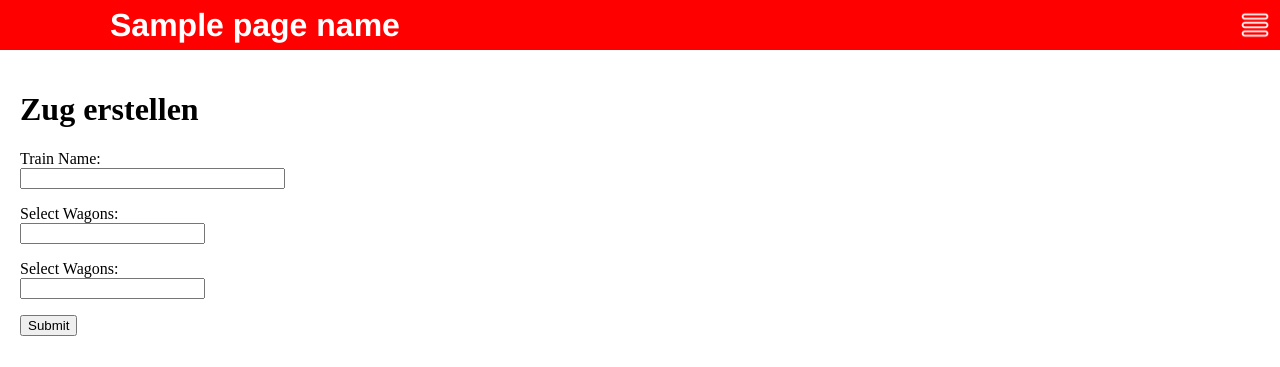
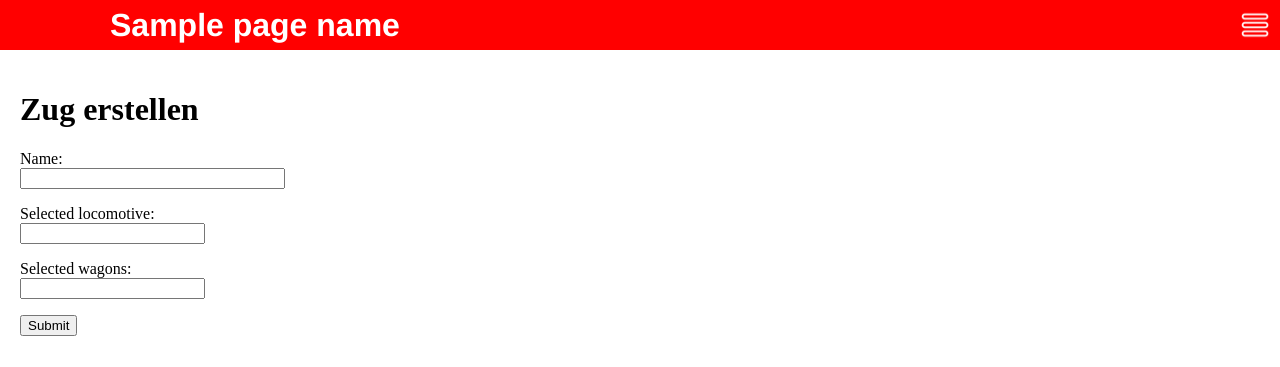
Before and after one commit to sarahmayrhofer/train_app, a Flask app: template fleet/app/templates/new_train.html in a window 1280 px wide. Shown: the top 367 px of the page. Run offline with Flask 3, Linux system fonts and the light colour scheme; the template is opened without the code that fills it: most values are stand-ins (such as "Sample title", 1, 10 or a date in 2020); form fields are guessed from the names that the template uses.

Commit message:
UI adaptions

```diff
--- a/fleet/app/routes.py
+++ b/fleet/app/routes.py
@@ -22,8 +22,10 @@ def index():
 
     locomotives = Locomotive.query.all()
     wagons = NormalWagon.query.all()
-    print(wagons)
-    return render_template('overview.html', page_name='Übersicht', user=user, wagons=wagons, locomotives=locomotives)
+
+    trains = Train.query.all()
+
+    return render_template('overview.html', page_name='Übersicht', user=user, wagons=wagons, locomotives=locomotives, trains=trains)
 
 
 @app.route('/newWagon', methods=['GET', 'POST'])
--- a/fleet/app/templates/new_train.html
+++ b/fleet/app/templates/new_train.html
@@ -7,19 +7,19 @@
     {{ form.hidden_tag() }}
 
     <p>
-        <label for="{{ form.name.id }}">Train Name:</label><br>
+        <label for="{{ form.name.id }}">{{form.name.label}}:</label><br>
         {{ form.name(size=30) }}
         <br>
     </p>
 
     <p>
-        <label for="{{ form.selected_wagons.id }}">Select Wagons:</label><br>
+        <label for="{{ form.selected_wagons.id }}">{{form.selected_locomotive.label}}:</label><br>
         {{ form.selected_locomotive() }}
         <br>
     </p>
 
     <p>
-        <label for="{{ form.selected_wagons.id }}">Select Wagons:</label><br>
+        <label for="{{ form.selected_wagons.id }}">{{form.selected_wagons.label}}:</label><br>
         {{ form.selected_wagons() }}
         <br>
     </p>
```
Also changed, not shown: fleet/app/templates/overview.html (+10 -2 lines), fleet/fleet.db.
